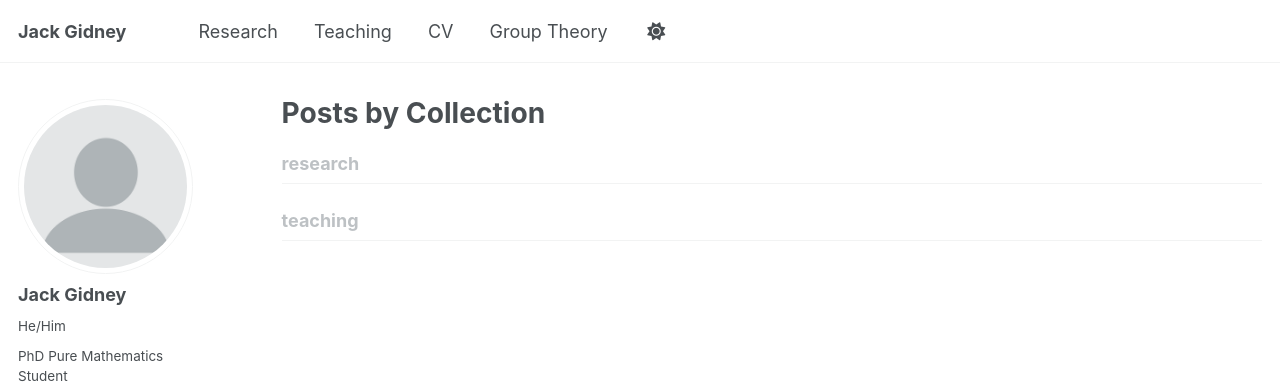
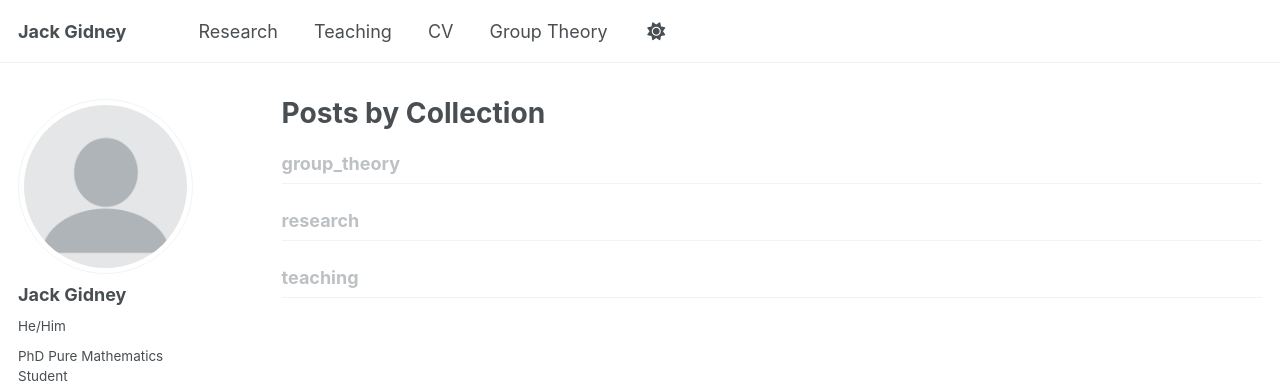
Before and after one commit to jgidney44/jgidney44.github.io, a Jekyll site: the page built from _pages/collection-archive.html, in a window 1280 px wide. Shown: the top 387 px of the page. Built offline with Jekyll 4.4.1, drawn with Linux system fonts in a browser that asks for light colours; some web fonts are replaced; a script bundle is joined from its source files by our own code; library files that are not in the unit come from our copies.

Commit message:
Update _config.yml

```diff
--- a/_config.yml
+++ b/_config.yml
@@ -225,7 +225,9 @@ collections:
   research:
     output: true
     permalink: /:collection/:path/
-
+  group_theory:
+    output: true
+    permalink: /:collection/:path/
 
 # These settings control how pages and collections are included in the site
 defaults:
@@ -254,10 +256,10 @@ defaults:
       author_profile: true
       share: true
       comments: true
-  # _group-theory
+  # _group_theory
   - scope:
       path: ""
-      type: group-theory
+      type: group_theory
     values:
       layout: single
       author_profile: true
```
